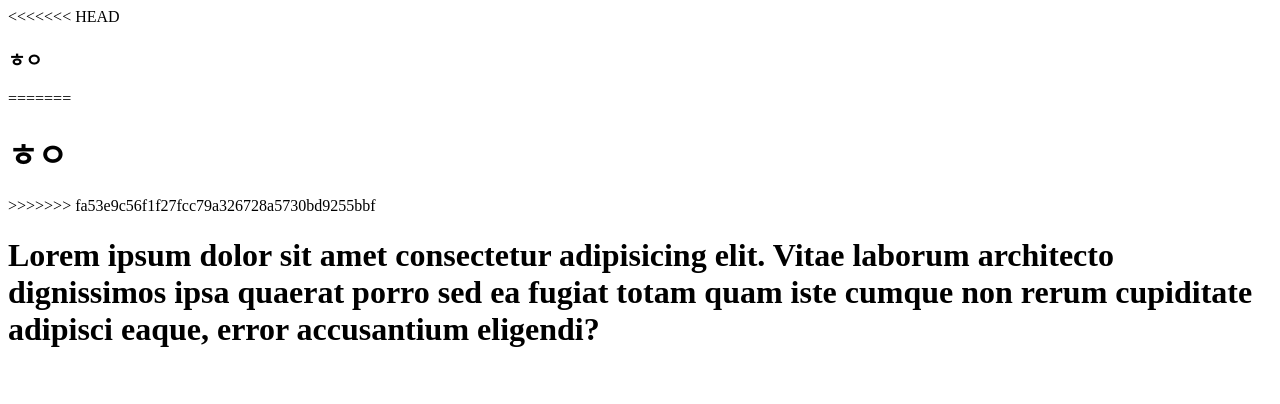
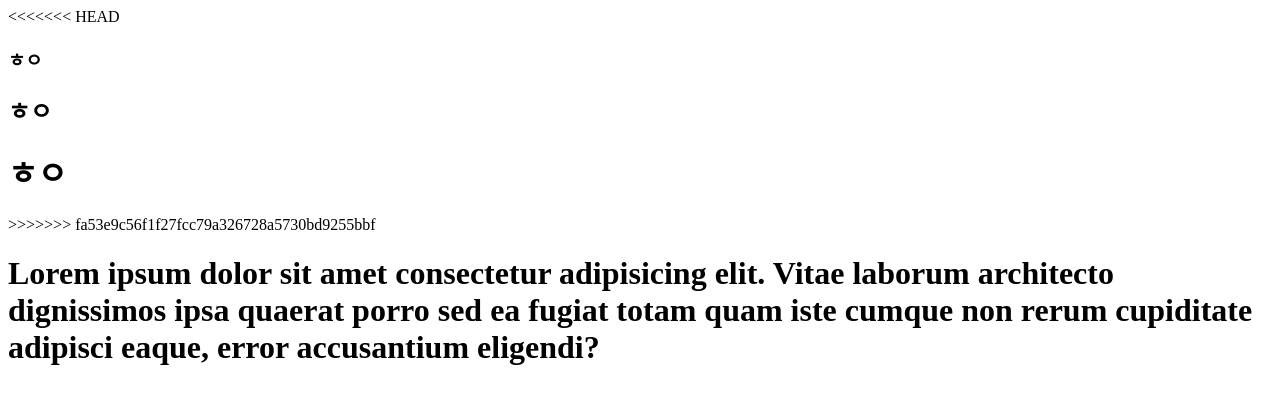
Before and after one commit to kbminseok/hello20240527, a plain HTML site: page index.html in a window 1280 px wide. Drawn offline with Linux system fonts and the light colour scheme.

Commit message:
Update index.html

```diff
--- a/index.html
+++ b/index.html
@@ -8,7 +8,7 @@
 <body>
 <<<<<<< HEAD
     <h3>ㅎㅇ</h3>
-=======
+    <h2>ㅎㅇ</h2>
     <h1>ㅎㅇ</h1>
 >>>>>>> fa53e9c56f1f27fcc79a326728a5730bd9255bbf
     <h1>Lorem ipsum dolor sit amet consectetur adipisicing elit. Vitae laborum architecto dignissimos ipsa quaerat porro sed ea fugiat totam quam iste cumque non rerum cupiditate adipisci eaque, error accusantium eligendi?</h1>
```
